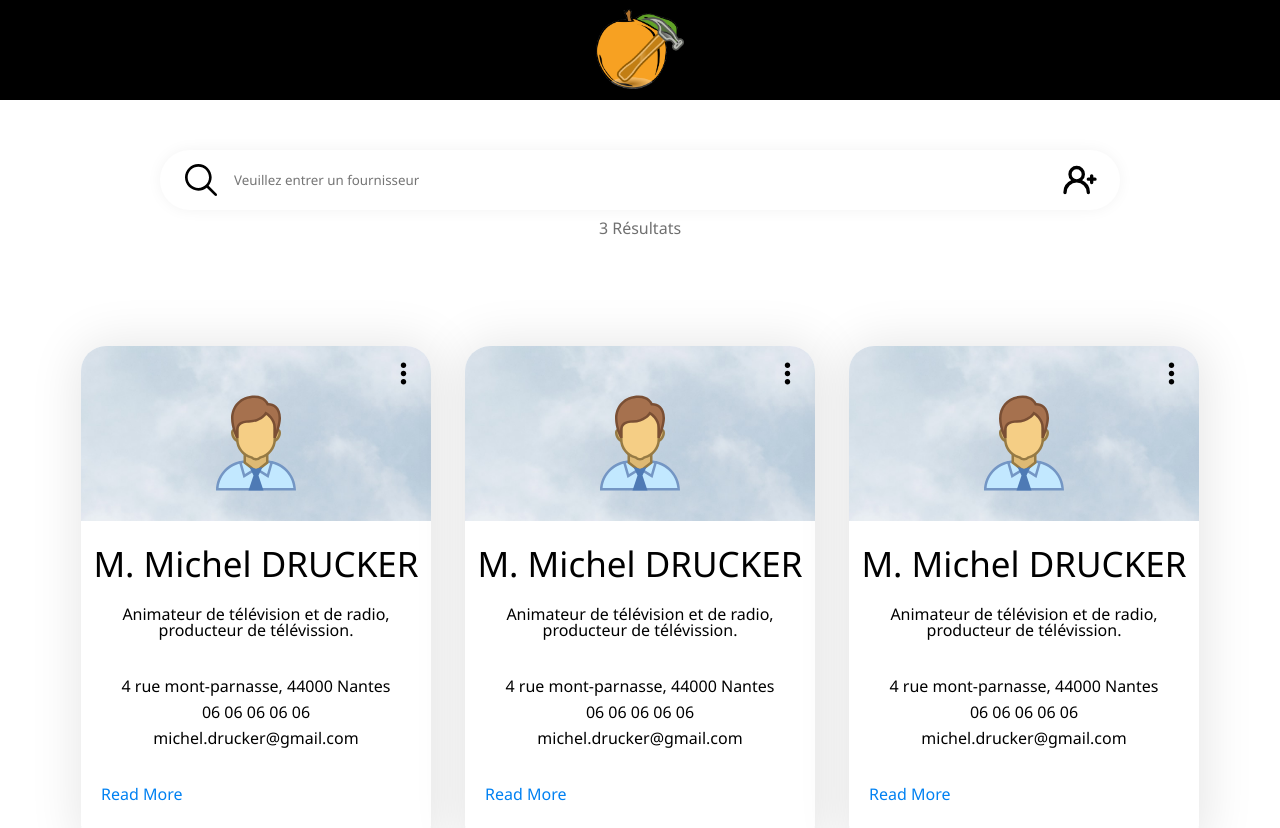
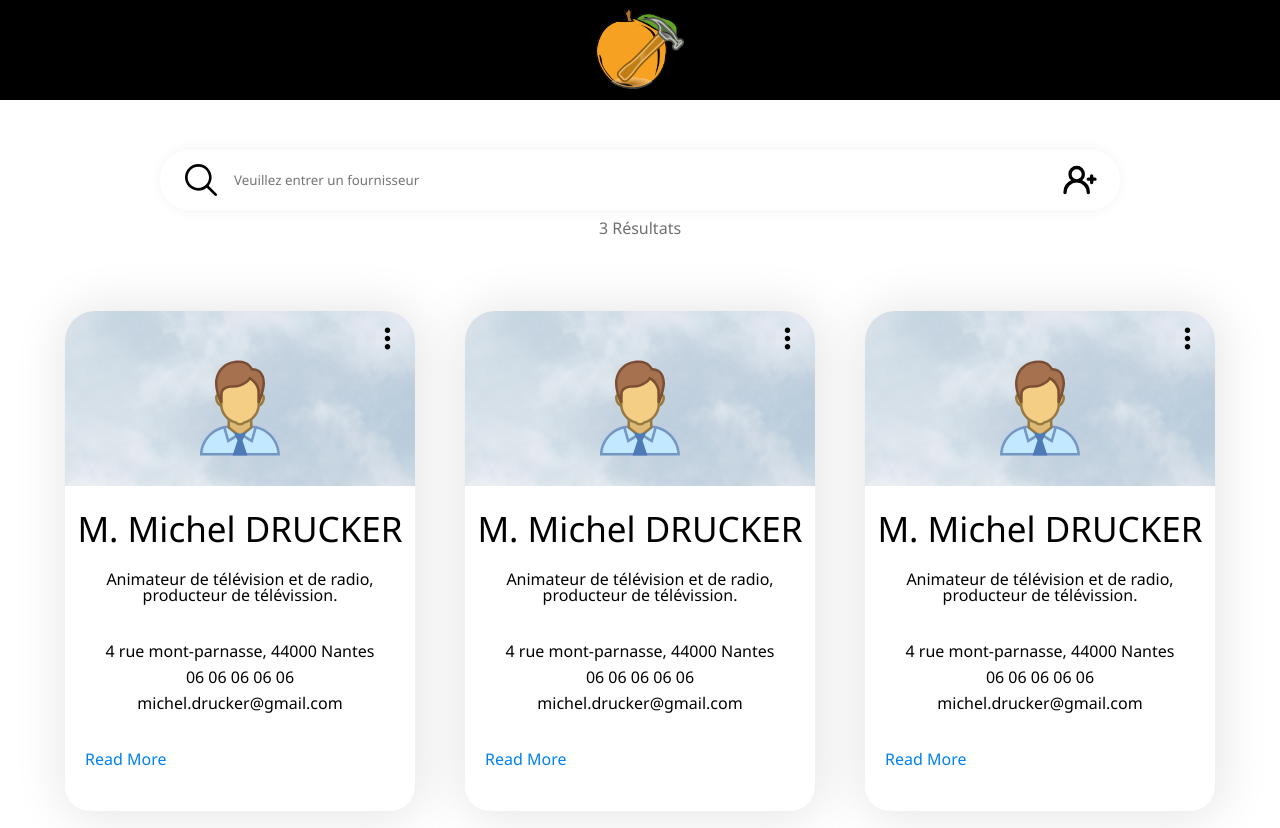
Before and after one commit to marceaudavid/viabrico-client, a Vue app: page /dashboard in a window 1280 px wide. Shown: the top 828 px of the page. Built offline with nearby package versions, Linux system fonts and the light colour scheme.

Commit message:
Modif css card

```diff
--- a/src/App.vue
+++ b/src/App.vue
@@ -136,6 +136,5 @@ table {
 }
 #app {
   width: 100%;
-  height: 100vh;
 }
 </style>
--- a/src/components/Card.vue
+++ b/src/components/Card.vue
@@ -33,8 +33,8 @@ export default {
 
 <style scoped>
 .container {
-  margin: 60px auto 75px auto;
-  border-radius: 25px;
+  margin: 25px 25px 50px 25px;
+  border-radius: 30px;
   width: 350px;
   height: 500px;
   background-image: url("../assets/img/img_mountains.jpg");
@@ -62,7 +62,7 @@ export default {
 }
 .container-bot {
   background-color: white;
-  height: 66%;
+  height: 65%;
   border-radius: 0 0 25px 25px;
 }
 h1 {
--- a/src/views/Dashboard.vue
+++ b/src/views/Dashboard.vue
@@ -42,10 +42,9 @@ body {
 }
 .card {
   display: flex;
-  justify-content: space-between;
-  align-items: center;
+  justify-content: center;
   flex-wrap: wrap;
   margin: auto;
-  width: 90%;
+  width: 95%;
 }
 </style>
```
